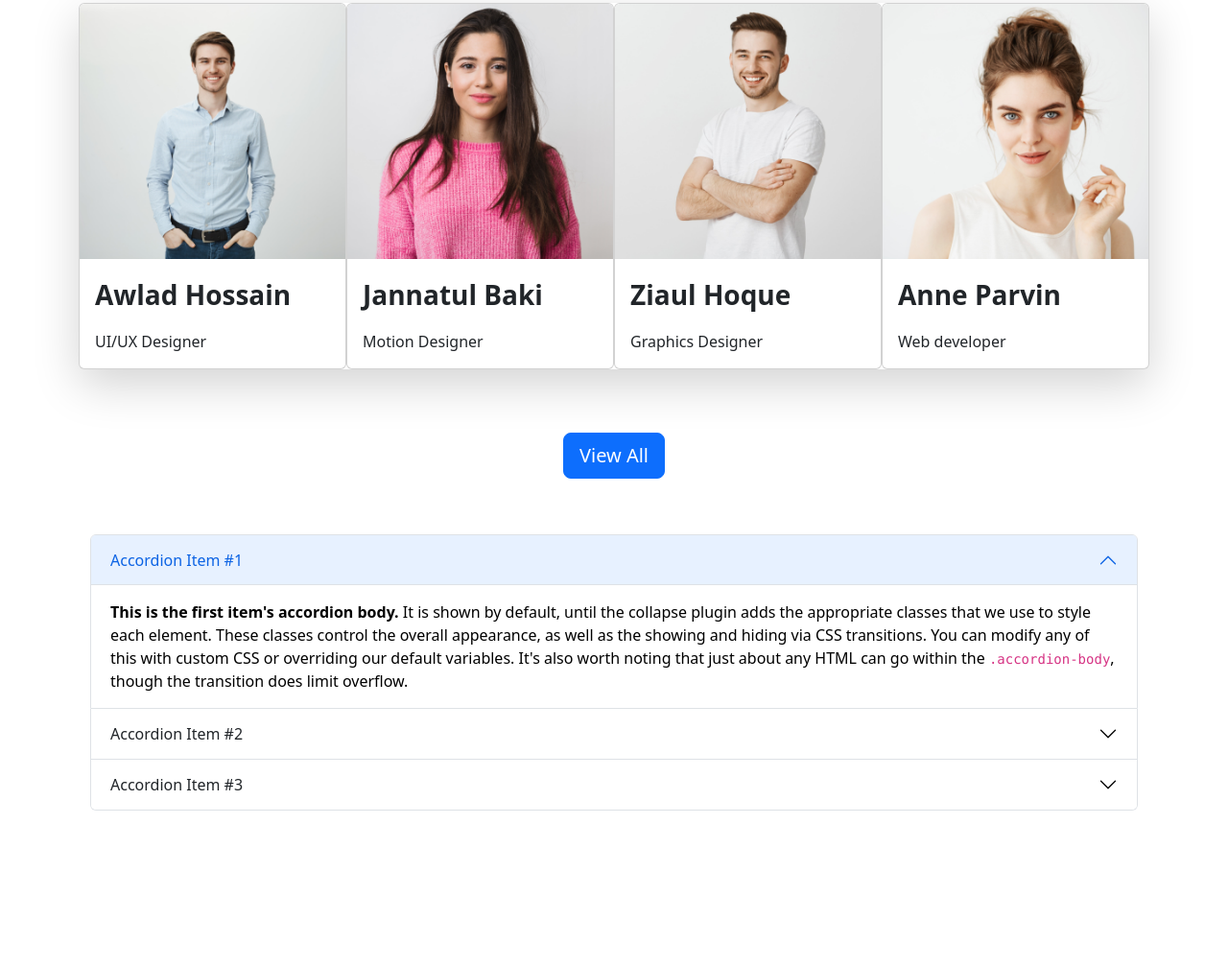
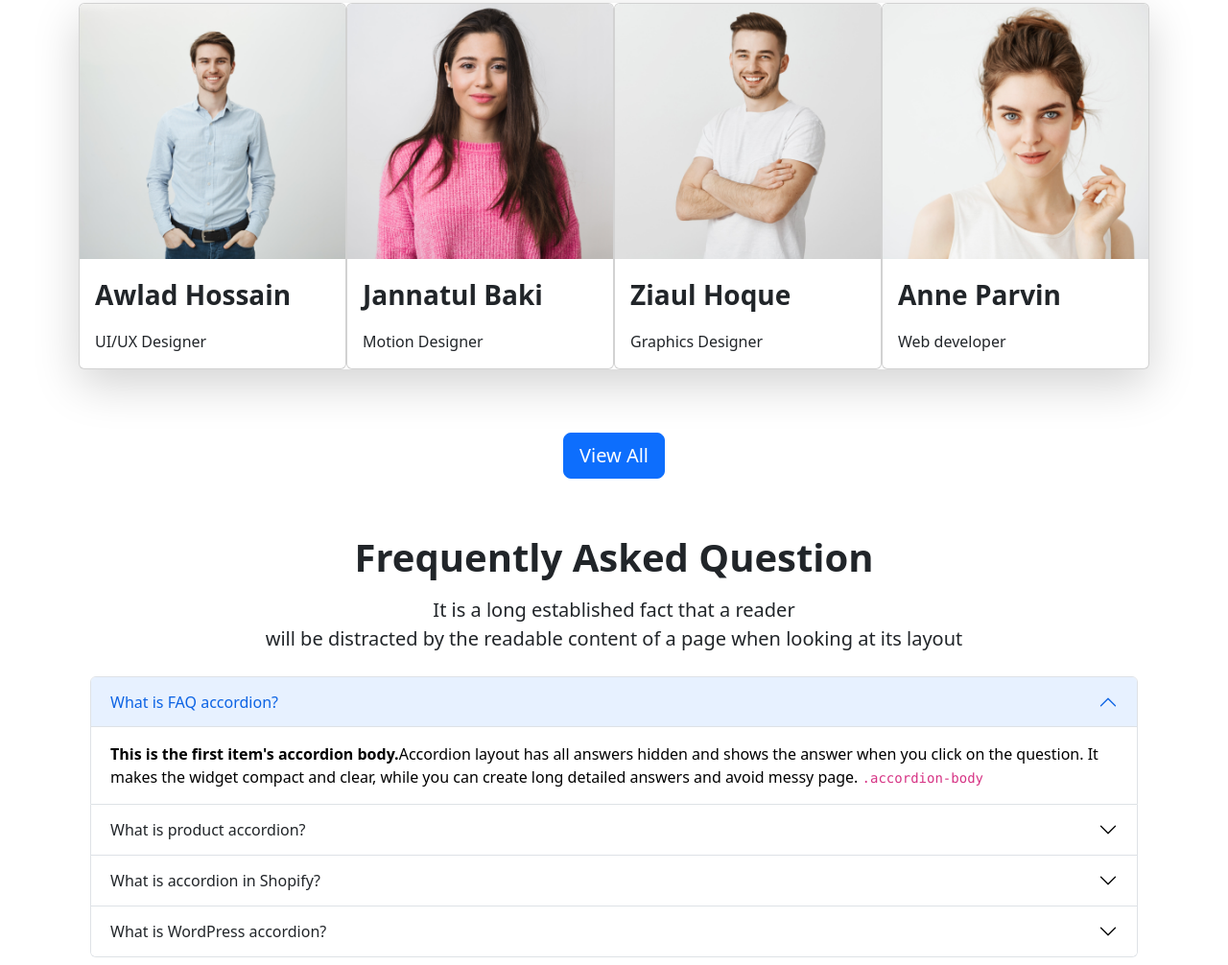
Before and after one commit to Anneparvin/Wise-View-Edu, a plain HTML site: page index.html in a window 1280 px wide. Shown: the part 3267-4273 px from the top of the page at 96% size. Before the commit the page ends 4112 px from the top, so only its background shows below. Drawn offline with nearby package versions, Linux system fonts and the light colour scheme.

Commit message:
accordian

```diff
--- a/index.html
+++ b/index.html
@@ -261,7 +261,8 @@
       <!-- popular courses end -->
 
       <!-- image with taxt start container -->
-      <section class="container-fluid d-flex justify-content-center align-center g-3 p-1 my-5 bg-light border-0 shadow-lg rounded-3">
+      <section
+        class="container-fluid d-flex justify-content-center align-center g-3 p-1 my-5 bg-light border-0 shadow-lg rounded-3">
         <div class="row">
           <div class="col-lg-6">
             <img src="images/working.png" alt="Working picture">
@@ -269,21 +270,31 @@
           <div class="col-lg-6 p-1 my-3">
             <h1 class="fs-1 fw-bold">Explore The Elearning<br> Institute</h1>
             <p>Create a sales funnel; The most effective strategy for achieving success in any marketing business is to
-            create a sales funnel. Create content for your blog or website so that your readers can trust you. Implement
+              create a sales funnel. Create content for your blog or website so that your readers can trust you.
+              Implement
               the ‘jab-jab right hook strategy.
               Offer your knowledge/pdf/webinar for free, then pitch your paid item at the end<br>
             </p>
-          <p>To generate a good amount of money in digital marketing, the most practical thing you can do is to: Work under the guidance of people who are already working hard in this niche, Millions of people sign-up up daily, But Only a few get success, The core reason is, Mentorship…
-            You cannot be a one-man army in digital marketing, so, it is always recommended to work under the direction of experts.</p>
+            <p>To generate a good amount of money in digital marketing, the most practical thing you can do is to: Work
+              under the guidance of people who are already working hard in this niche, Millions of people sign-up up
+              daily, But Only a few get success, The core reason is, Mentorship…
+              You cannot be a one-man army in digital marketing, so, it is always recommended to work under the
+              direction of experts.</p>
             <div class="d-grid auto-column">
-        <span>  <p class="fs-1 fw-bold">3.2k</p>
-          <small  class="fs-4">Online Course</small></span>
+              <span>
+                <p class="fs-1 fw-bold">3.2k</p>
+                <small class="fs-4">Online Course</small>
+              </span>
 
-         <span><p class="fs-1 fw-bold">600+</p>
-          <small  class="fs-4">Expert Member</small></span>
+              <span>
+                <p class="fs-1 fw-bold">600+</p>
+                <small class="fs-4">Expert Member</small>
+              </span>
 
-          <span><p class="fs-1 fw-bold">2k+</p>
-            <small  class="fs-4">Rating & Review</small></span>
+              <span>
+                <p class="fs-1 fw-bold">2k+</p>
+                <small class="fs-4">Rating & Review</small>
+              </span>
             </div>
 
             <br>
@@ -296,7 +307,8 @@
         <div class="row g-3">
           <div class="col-lg-8">
             <h1 class="fw-bolder">Ready to join?</h1>
-      <p>If you haven’t heard already, content is KING. As such, it should be paramount<br> to your lead generation efforts</p>
+            <p>If you haven’t heard already, content is KING. As such, it should be paramount<br> to your lead
+              generation efforts</p>
           </div>
           <div class="col-lg-4 text-center my-5">
             <input class="form-control me-2" type="Register Now" placeholder="Register Now" aria-label="Register Now">
@@ -320,8 +332,7 @@
             </div>
 
             <div class="card" style="width: 25%;">
-          <img src="./images/student/student-2.png " class="card-img-top"
-    alt="picture">
+              <img src="./images/student/student-2.png " class="card-img-top" alt="picture">
               <div class="card-body">
                 <p class="card-text fs-3 fw-bolder">Jannatul Baki</p>
                 <p class="card-text">Motion Designer</p>
@@ -329,8 +340,7 @@
             </div>
 
             <div class="card" style="width: 25%;">
-            <img src="./images/student/student-3.png " class="card-img-top"
-      alt="picture">
+              <img src="./images/student/student-3.png " class="card-img-top" alt="picture">
               <div class="card-body">
                 <p class="card-text fs-3 fw-bolder">Ziaul Hoque</p>
                 <p class="card-text">Graphics Designer</p>
@@ -338,8 +348,7 @@
             </div>
 
             <div class="card" style="width: 25%;">
-              <img src="./images/student/student-4.png " class="card-img-top"
-        alt="picture">
+              <img src="./images/student/student-4.png " class="card-img-top" alt="picture">
               <div class="card-body">
                 <p class="card-text fs-3 fw-bolder">Anne Parvin</p>
                 <p class="card-text">Web developer</p>
@@ -348,55 +357,113 @@
 
           </div>
         </div>
-  <div class="fs-1 fw-bold text-center rounded-3 p-2 my-5"><button type="button" class="btn btn-primary btn-lg">View All</
-    button></div>
+        <div class="fs-1 fw-bold text-center rounded-3 p-2 my-5"><button type="button"
+            class="btn btn-primary btn-lg">View All</ button>
+        </div>
       </section>
 
       <!-- Successful Student list end -->
 
       <!-- freequently ask question satrt -->
-<section class="container">
+      <section class="container my-7">
+        <h1 class="text-center fs-1 fw-bold">Frequently Asked Question</h1>
+        <p class="text-center fs-5 my-3">It is a long established fact that a reader<br> will be distracted by the readable
+          content of a page when looking at its layout</p>
+
           <div class="row">
-    <div class="col">
+          <div class="col my-2">
 
             <div class="accordion" id="accordionPanelsStayOpenExample">
               <div class="accordion-item">
                 <h2 class="accordion-header" id="panelsStayOpen-headingOne">
-            <button class="accordion-button" type="button" data-bs-toggle="collapse" data-bs-target="#panelsStayOpen-collapseOne" aria-expanded="true" aria-controls="panelsStayOpen-collapseOne">
-              Accordion Item #1
+                  <button class="accordion-button" type="button" data-bs-toggle="collapse"
+                    data-bs-target="#panelsStayOpen-collapseOne" aria-expanded="true"
+                    aria-controls="panelsStayOpen-collapseOne">
+                    What is FAQ accordion?
                   </button>
                 </h2>
-          <div id="panelsStayOpen-collapseOne" class="accordion-collapse collapse show" aria-labelledby="panelsStayOpen-headingOne">
+                <div id="panelsStayOpen-collapseOne" class="accordion-collapse collapse show"
+                  aria-labelledby="panelsStayOpen-headingOne">
                   <div class="accordion-body">
-              <strong>This is the first item's accordion body.</strong> It is shown by default, until the collapse plugin adds the appropriate classes that we use to style each element. These classes control the overall appearance, as well as the showing and hiding via CSS transitions. You can modify any of this with custom CSS or overriding our default variables. It's also worth noting that just about any HTML can go within the <code>.accordion-body</code>, though the transition does limit overflow.
+                    <strong>This is the first item's accordion body.</strong>Accordion layout has all answers hidden and
+                    shows the answer when you click on the question. It makes the widget compact and clear, while you
+                    can create long detailed answers and avoid messy page. <code>.accordion-body</code>
                   </div>
                 </div>
               </div>
               <div class="accordion-item">
                 <h2 class="accordion-header" id="panelsStayOpen-headingTwo">
-            <button class="accordion-button collapsed" type="button" data-bs-toggle="collapse" data-bs-target="#panelsStayOpen-collapseTwo" aria-expanded="false" aria-controls="panelsStayOpen-collapseTwo">
-              Accordion Item #2
+                  <button class="accordion-button collapsed" type="button" data-bs-toggle="collapse"
+                    data-bs-target="#panelsStayOpen-collapseTwo" aria-expanded="false"
+                    aria-controls="panelsStayOpen-collapseTwo">
+                    What is product accordion?
                   </button>
                 </h2>
-          <div id="panelsStayOpen-collapseTwo" class="accordion-collapse collapse" aria-labelledby="panelsStayOpen-headingTwo">
+                <div id="panelsStayOpen-collapseTwo" class="accordion-collapse collapse"
+                  aria-labelledby="panelsStayOpen-headingTwo">
                   <div class="accordion-body">
-              <strong>This is the second item's accordion body.</strong> It is hidden by default, until the collapse plugin adds the appropriate classes that we use to style each element. These classes control the overall appearance, as well as the showing and hiding via CSS transitions. You can modify any of this with custom CSS or overriding our default variables. It's also worth noting that just about any HTML can go within the <code>.accordion-body</code>, though the transition does limit overflow.
+                    <strong>This is the second item's accordion body.</strong> Custom Product Accordion Tabs helps you
+                    organise content on your product and store pages into tabs or accordions for better customer
+                    experience.
                   </div>
                 </div>
               </div>
               <div class="accordion-item">
                 <h2 class="accordion-header" id="panelsStayOpen-headingThree">
-            <button class="accordion-button collapsed" type="button" data-bs-toggle="collapse" data-bs-target="#panelsStayOpen-collapseThree" aria-expanded="false" aria-controls="panelsStayOpen-collapseThree">
-              Accordion Item #3
+                  <button class="accordion-button collapsed" type="button" data-bs-toggle="collapse"
+                    data-bs-target="#panelsStayOpen-collapseThree" aria-expanded="false"
+                    aria-controls="panelsStayOpen-collapseThree">
+                    What is accordion in Shopify?
                   </button>
                 </h2>
-          <div id="panelsStayOpen-collapseThree" class="accordion-collapse collapse" aria-labelledby="panelsStayOpen-headingThree">
+                <div id="panelsStayOpen-collapseThree" class="accordion-collapse collapse"
+                  aria-labelledby="panelsStayOpen-headingThree">
                   <div class="accordion-body">
-              <strong>This is the third item's accordion body.</strong> It is hidden by default, until the collapse plugin adds the appropriate classes that we use to style each element. These classes control the overall appearance, as well as the showing and hiding via CSS transitions. You can modify any of this with custom CSS or overriding our default variables. It's also worth noting that just about any HTML can go within the <code>.accordion-body</code>, though the transition does limit overflow.
+                    <strong>This is the third item's accordion body.</strong> Accordion in Shopify is the Collapsible
+                    Tab block that you can add to any page (only available in the OS 2.0 themes) to organize your store
+                    content. Accordion tabs are mainly used to represent the FAQ content in e-commerce websites.
                   </div>
                 </div>
               </div>
+
+              <div class="accordion-item">
+                <h2 class="accordion-header" id="panelsStayOpen-headingThree">
+                  <button class="accordion-button collapsed" type="button" data-bs-toggle="collapse"
+                    data-bs-target="#panelsStayOpen-collapseThree" aria-expanded="false"
+                    aria-controls="panelsStayOpen-collapseThree">
+                    What is WordPress accordion?
+                  </button>
+                </h2>
+                <div id="panelsStayOpen-collapseThree" class="accordion-collapse collapse"
+                  aria-labelledby="panelsStayOpen-headingThree">
+                  <div class="accordion-body">
+                    <strong>This is the fourth item's accordion body.</ strong> Accordion is a handy WordPress plugin
+                      which allows you to add beautiful accordions in your pages, posts, template files, and anywhere on
+                      your site using shortcodes. It has a responsive design and displays your content beautifully on
+                      all devices.
                   </div>
+                </div>
+              </div>
+
+
+
+
+
+
+
+
+
+
+
+
+
+
+
+
+
+
+
+
             </div>
           </div>
       </section>
```
Lines whose indentation alone changed are shown as unchanged.
